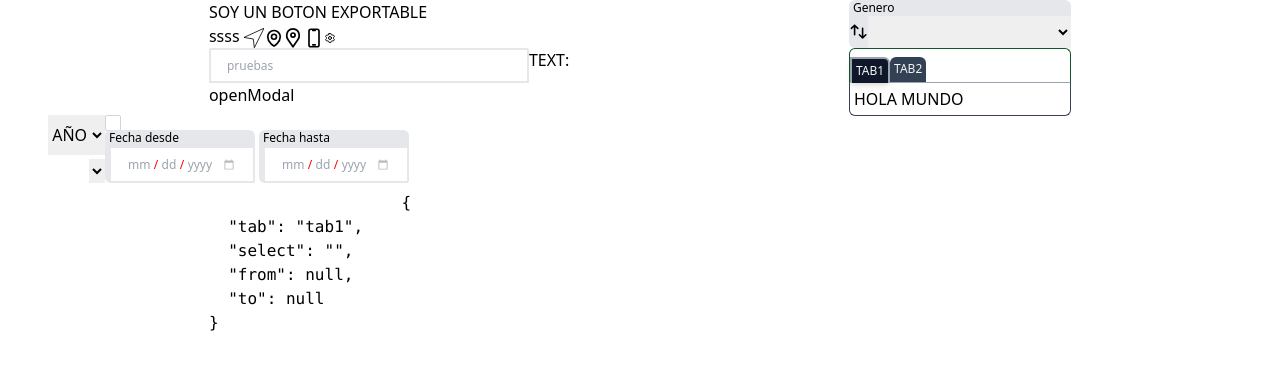
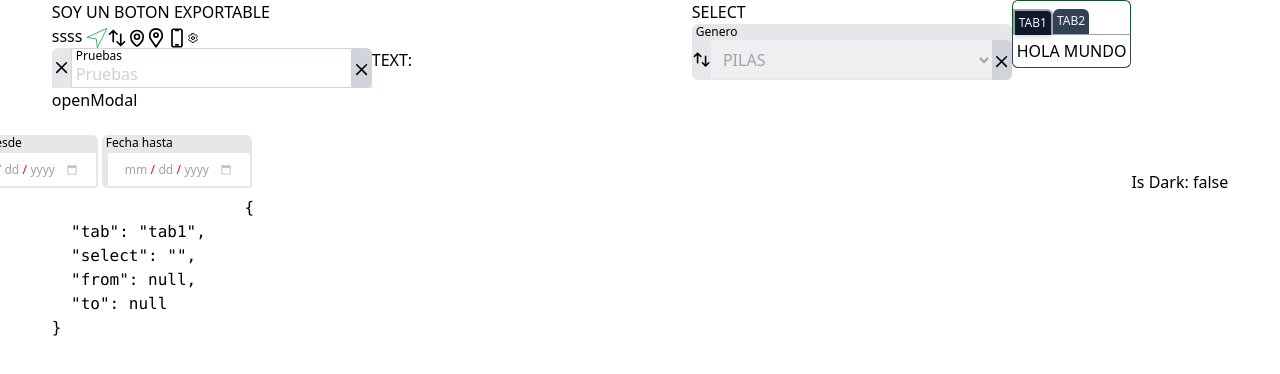
Before and after one commit to clopezpro/cml-components, a Vue app: page / in a window 1280 px wide. Shown: the top 374 px of the page. Built offline with nearby package versions, Linux system fonts and the light colour scheme.

Commit message:
modificamos input vue y selecte vue agregamos funcion de validacion a input vue creamos clases para que los estilos sean compatibles en nuevos proyectos

```diff
--- a/package.json
+++ b/package.json
@@ -1,7 +1,7 @@
 {
 	"name": "cml-components",
 	"private": false,
-	"version": "2.1.6",
+	"version": "2.1.8",
 	"files": [
 		"dist",
 		"./src/style/index.css"
@@ -32,6 +32,7 @@
 		"preview": "vite preview"
 	},
 	"dependencies": {
+		"@vueuse/core": "^9.12.0",
 		"dayjs": "^1.11.5",
 		"vue": "^3.2.37"
 	},
@@ -39,7 +40,7 @@
 		"@vitejs/plugin-vue": "^3.1.0",
 		"autoprefixer": "^10.4.12",
 		"postcss": "^8.4.18",
-		"tailwindcss": "^3.2.41",
+		"tailwindcss": "^3.2.6",
 		"vite": "^3.1.0"
 	}
 }
--- a/src/App.vue
+++ b/src/App.vue
@@ -7,6 +7,7 @@
   import { selectVue } from './components/';
   import { tab,tabs } from './components/';
   import {ref,reactive} from 'vue';
+  import { useDark, useToggle } from '@vueuse/core'
   const inputVal = ref('');
   const formFilter=reactive({
     tab:'tab1',
@@ -15,6 +16,11 @@
     to:'',
   });
   const open=ref(false);
+
+
+  const isDark = useDark()
+  const toggleDark = useToggle(isDark)
+
 </script>
 
 <template>
@@ -25,7 +31,9 @@
           >My Button</VButton
         >
         ssss
-            <Icons name="navigation_round" class="w-5 h-5 font-bold">
+            <Icons name="navigation_round" class="w-5 h-5 font-bold text-green-600">
+            </Icons>
+            <Icons name="arrows-up-down" class="w-5 h-5 font-bold">
             </Icons>
              <Icons name="map-pin" class="w-5 h-5 font-bold">
             </Icons>
@@ -40,16 +48,23 @@
             <div class="flex">
                 <inputVue
                   v-model="inputVal"
-                  name="pruebas"
-                  type="text"
+                  name="Pruebas"
+                  icon="x"
+                  label="Pruebas"
                   class="w-1/2"
-                  placeholder="pruebas"
-
-
-
+                  :rules="[
+                    (v) => !!v || 'Campo requerido',
+                    (v) => (v && v.length <= 10) || 'Maximo 10 caracteres',
+                  ]"
+                  placeholder="Pruebas"
+                  :btn="{
+                      icon:'x',
+                      class:'bg-red-500',
+                      title:'Limpiar'
+            }"
                 >
                 </inputVue>
-                <div class="w-1/2">
+                <div class="w-1/4">
                   TEXT: {{inputVal}}
                 </div>
             </div>
@@ -78,9 +93,10 @@
                     {{formFilter}}
                   </pre>
       </div>
-      <div>
+      <div class="w-1/4">
+        <p>SELECT</p>
 
-        <selectVue
+         <selectVue
 						:options="[
 							{ _id: '1', name: 'MASCULINO' },
 							{ _id: '2', name: 'FEMENINO' },
@@ -88,11 +104,22 @@
 						]"
 						:label="`Genero`"
 						v-model="formFilter.select"
+            placeholder="PILAS"
+            :btn="{
+                      icon:'x',
+                      class:'bg-red-500',
+                      title:'Limpiar'
+            }"
 						name_icon="switch-vertical"
 						name="Genero"
 						class="w-full"
 					>
 					</selectVue>
+
+      </div>
+      <div>
+
+
           	<tabs v-model:selected="formFilter.tab">
                 <tab name="tab1">
                   <div class="flex">
@@ -107,7 +134,15 @@
             </tabs>
 
       </div>
-
+      <button @click="toggleDark()">
+			Is Dark: {{ isDark }}
+		</button>
   </div>
 
 </template>
+<style>
+html.dark{
+  background-color: #091a28;
+  color: #ebf4f1;
+}
+</style>
--- a/src/components/inputVue.vue
+++ b/src/components/inputVue.vue
@@ -1,22 +1,23 @@
 <template>
-	<div class="dark:bg-dark-2 bg-gray-200 rounded-md rounded-b-none">
-		<label :for="id" v-if="label != ''" class="flex  text-gray-700 dark:text-gray-200 align-middle text-xs ml-1">{{
-			label
-		}}</label>
-		<div class="flex">
+	<div class="content_input" :class="{'error_input':error==true}">
+		<div style="display:flex">
 			<div
-				v-if="name_icon != ''"
-				class="flex-nowrap flex items-center justify-center dark:text-gray-200"
+				v-if="name_icon || icon "
+				class="icon_input "
 			>
-				<icon-vue :name="name_icon" ></icon-vue>
+				<icon-vue :name="name_icon || icon" clas></icon-vue>
 			</div>
+			<label v-if="label"  class="label_input" :class="{'label_input_icon':name_icon || icon}">
+				{{label}}
+			</label>
 			<input
 				v-if="type != 'textarea'"
 				:id="id"
-				class="form_input w-full md:py-2 md:px-4 md:text-md text-xs"
+				class="input_vue"
+				@focus="onFocus=true"
 				:value="modelValue"
 				@input="emitValue('modelValue', $event)"
-				:class="{ 'form_input-right': btn.active }"
+				:class="classInput"
 				:autocomplete="!autocomplete ? 'off' : 'true'"
 				:maxlength="maxlength"
 				:name="name"
@@ -26,10 +27,10 @@
 			<textarea
 				v-if="type == 'textarea'"
 				:id="id"
-				class="form_input w-full md:py-2 md:px-4 md:text-md text-xs"
+				class="input_vue input_texarea"
 				:value="modelValue"
 				@input="(event) => $emit('update:modelValue', event.target.value)"
-				:class="{ 'form_input-right': btn.active }"
+				:class="{ 'input_vue-right': btn.active }"
 				:autocomplete="!autocomplete ? 'off' : 'true'"
 				:maxlength="maxlength"
 				:cols="cols"
@@ -40,23 +41,31 @@
 			>
 			</textarea>
 			<button
-				v-if="btn.active"
+				v-if="btn"
 				type="button"
 				@click="$emit('btnClick')"
-				:title="btn.title_btn"
-				class="flex-1 h-8 md:h-10 border dark:border-gray-600  dark:bg-gray-800 hover:bg-green-600"
+				:title="btn.title"
+				class="btn_input"
+				:class="btn.class || ''"
 			>
-				<icon-vue
-					:name="btn.name_icon || 'plus'"
-					:title="btn.title || name"
-				></icon-vue>
+				<icon-vue :name="btn.icon || 'plus'" :title="btn.title || 'btn'"></icon-vue>
 			</button>
+		</div>
+		<div v-if="messages.length>0">
+			<div v-for="msj in messages" class="mensage_input">
+				{{ msj }}
+			</div>
+		</div>
+		<div v-if="rules.length>0 && onFocus" >
+			<div class="mensage_input">
+				{{ rulesValidation }}
+			</div>
 		</div>
 	</div>
 </template>
 
 <script>
-import { ref } from "vue";
+import { ref,computed } from "vue";
 import IconVue from "./icons.vue";
 export default {
 	name: "inputVue",
@@ -65,8 +74,12 @@ export default {
 	},
 	props: {
 		modelValue: { default: null },
-		maxlength: {  default: "", required: false },
-		name_icon: { type: String, default: "", required: false },
+		maxlength: {  default: null, required: false },
+		name_icon: { type: String, default: null, required: false },
+		icon: { type: String, default: null, required: false },
+		background: { type: String, default: "", required: false },
+		color: { type: String, default: "", required: false },
+		messages: { type: Array, default: () => [], required: false },
 		cols: { type: String, default: "1", required: false },
 		rows: { type: String, default: "1", required: false },
 		label: { type: String, default: "", required: false },
@@ -74,11 +87,11 @@ export default {
 		autocomplete: { type: Boolean, default: false, required: false },
 		placeholder: { type: String, default: "", required: false },
 		name: { type: String, default: "", required: false },
+		error: { type: Boolean, default:  undefined, required: false },
+		rules: { type: Array, default: () => [], required: false },
 		btn: {
 			type: Object,
-			default() {
-				return { active: false };
-			},
+			default:null,
 		},
 		modelModifiers: {
 			default: () => ({}),
@@ -87,31 +100,95 @@ export default {
 	emits: ["update:modelValue","btnClick"],
 	setup(props, context) {
 		const id = ref(context._uid);
+		const onFocus=ref(false);
+
 		const emitValue = (propName, evt) => {
 			let val = evt.target.value;
+
 
 			if (props.modelModifiers["trim"]) {
 				val = val.trim();
 			}
 			context.emit(`update:${propName}`, val);
 		};
-		return { id, emitValue };
+
+		const classInput = computed(() => {
+			return {
+				"input_vue-btn":props.btn ,
+				"labelinput_input":props.label ,
+			};
+		});
+
+
+	  const rulesValidation=	computed(() => {
+			return props.rules.map((rule) => {
+				const result = rule(props.modelValue);
+				if (result !== true) {
+					return result;
+				}
+			}).find(rs=>rs!=null);
+		});
+
+		return { id, emitValue,rulesValidation,onFocus,classInput};
 	},
 };
 </script>
 <style lang="postcss" scoped>
-	.form_input {
-	@apply appearance-none border-2
+	.input_vue {
+			@apply appearance-none border
+			w-full
 			rounded-sm
+			pl-1
 			bg-white
 			focus:bg-white
 			focus:border-gray-500
 			leading-tight
 			focus:outline-none
+			placeholder:opacity-50
 			dark:text-indigo-300
-    border-gray-200
+			border-gray-300
 			dark:border-gray-600
 			dark:bg-dark-1
-    dark:focus:bg-dark-2;
+			dark:focus:bg-dark-2
+
+
+	}
+	.input_vue-btn{
+		@apply rounded-r-sm;
+	}
+	.error_input{
+		 @apply  bg-red-500 bg-opacity-10 !important ;
+	}
+	.error_input .labelinput_input{
+		 @apply  bg-red-500 bg-opacity-10 text-red-500 !important ;
+	}
+	.error_input .icon_input{
+		 @apply  bg-red-500 bg-opacity-10 text-red-500 !important ;
+	}
+
+	.mensage_input{
+		@apply text-xs text-red-500 p-0 m-0	block
+	}
+	.input_texarea{
+		@apply w-full md:py-2 md:px-4 text-xs;
+	}
+	.labelinput_input{
+		@apply pt-3;
+	}
+	.label_input{
+		@apply absolute left-1 dark:text-gray-400 items-center text-xs ;
+	}
+	.label_input_icon{
+		@apply left-6;
+	}
+	.content_input{
+		@apply dark:bg-dark-2 bg-gray-200 rounded-md rounded-b-none relative
+	}
+
+	.icon_input{
+		@apply  items-center justify-center dark:text-green-200 flex;
+	}
+	.btn_input{
+		@apply flex-1 h-8 md:h-10 border border-gray-300 rounded-r-md bg-gray-300 border-l-0  dark:bg-gray-800 hover:bg-gray-600 ;
 	}
 </style>
--- a/src/components/selectVue.vue
+++ b/src/components/selectVue.vue
@@ -1,41 +1,42 @@
 <template>
-	<div class="dark:bg-dark-2 bg-gray-200 rounded-md">
+	<div class="content_select">
 		<label :for="id" v-if="label != ''" class="flex align-middle text-xs ml-1 dark:text-gray-200">{{
 			label
 		}}</label>
-		<div class="flex">
+		<div style="display:flex">
 			<div
 				v-if="name_icon != ''"
-				class="flex-nowrap flex items-center justify-center dark:text-gray-200"
+				class="icon_select"
 			>
 				<icon-vue :name="name_icon" ></icon-vue>
 			</div>
-			<select v-model="valueLocal" :class="getStyleClasses()">
+			<select v-model="valueLocal" class="input_select" :class="classSelect">
 				<option v-if="options.length == 0" value="">NO EXISTEN {{ name }}`s</option>
-				<option v-else disabled selected :value="null">
+				<!-- <option v-else disabled selected :value="null">
 					Selecciona una opción
-				</option>
-				<option v-if="defaultValue && options.length > 0" value="">
-					SELECCIONE {{ name }}
+				</option> -->
+				<option v-if="placeholder && options.length > 0" value="" disabled>
+					{{ placeholder }}
 				</option>
 				<option v-for="(option, i) in options" :value="getValue(option)" :key="i">
 					{{ showOption(option) }}
 				</option>
 			</select>
 			<button
-				v-if="btn.active"
+				v-if="btn"
 				type="button"
 				@click="$emit('btnClick')"
-				:title="btn.title_btn"
-				class="flex-1 h-8 md:h-10 border border-gray-600 rounded-r-md bg-gray-800 hover:bg-blue-600"
+				:title="btn.title"
+				class="btn_select"
+				:class="btn.class || ''"
 			>
-				<icon-vue name="plus" :title="btn.title || 'btn'"></icon-vue>
+				<icon-vue :name="btn.icon || 'plus'" :title="btn.title || 'btn'"></icon-vue>
 			</button>
 		</div>
 	</div>
 </template>
 <script>
-import { watch, ref, toRef } from "vue";
+import { watch, ref, toRef,computed } from "vue";
 import IconVue from "./icons.vue";
 
 export default {
@@ -47,14 +48,13 @@ export default {
 		name_icon: { type: String, default: "", required: false },
 		defaultValue: { type: String, default: null, required: false },
 		modelValue: { default: "", required: false },
+		placeholder: { type: String, default: false, required: false },
 		label: { type: String, default: "", required: false },
 		name: String,
 		size: { type: String, default: null, required: false },
 		btn: {
 			type: Object,
-			default() {
-				return {};
-			},
+			default:null,
 		},
 		options: {
 			type: Array,
@@ -109,29 +109,45 @@ export default {
 				emit("update:modelValue", valueLocal.value);
 			}
 		});
-		const getStyleClasses = () => {
-			let clase = "w-full form_input-select  ";
-			if (props.btn.active) clase += "form_input-right ";
-			switch (props.size) {
-				case "small":
-					clase += " text-xs py-2 px-1";
-					break;
-				default:
-					clase += " py-1 px-2";
-					break;
-			}
-			return clase;
-		};
-		return { valueLocal, getValue, showOption, getStyleClasses, id };
+
+		const classSelect = computed(() => {
+			return {
+				"input_select-btn": props.btn ,
+				"input_select-placeholder": props.placeholder && (props.modelValue=='' || props.modelValue==null) ,
+				"input_select-small":props.size=='small' ,
+				"input_select-right": props.btn.active,
+			};
+		});
+		return { valueLocal, getValue, showOption, classSelect, id };
 	},
 };
 </script>
 <style lang="postcss" scoped>
-.form_input-select{
-	@apply
-    dark:text-indigo-300 dark:bg-slate-800
+
+.input_select-small{
+	@apply text-xs py-2 px-1
 }
-.form_input-right {
+.input_select-right {
 	@apply border-r-0  rounded-r-none !important;
 }
+.input_select-placeholder{
+	@apply text-gray-400 !important;
+}
+.input_select{
+	@apply  w-full dark:text-indigo-300 dark:bg-slate-800 dark:border-t dark:border-gray-700  py-1 px-2 border-b rounded-r-md dark:border-b-gray-700
+}
+.input_select-btn{
+	@apply border-r-0  rounded-r-none !important;
+}
+.icon_select{
+	@apply flex-nowrap flex items-center justify-center dark:text-gray-200;
+}
+.btn_select{
+	@apply flex-1 h-8 md:h-10 border border-gray-300 rounded-r-md bg-gray-300 border-l-0  dark:border-gray-700 dark:bg-gray-800 hover:bg-gray-600;
+}
+.content_select{
+	@apply dark:bg-dark-2 bg-gray-200 rounded-md
+}
+
+
 </style>
```
Also changed, not shown: 1 other file (tests, documents, lock files or other folders). Lines whose indentation alone changed are shown as unchanged.
